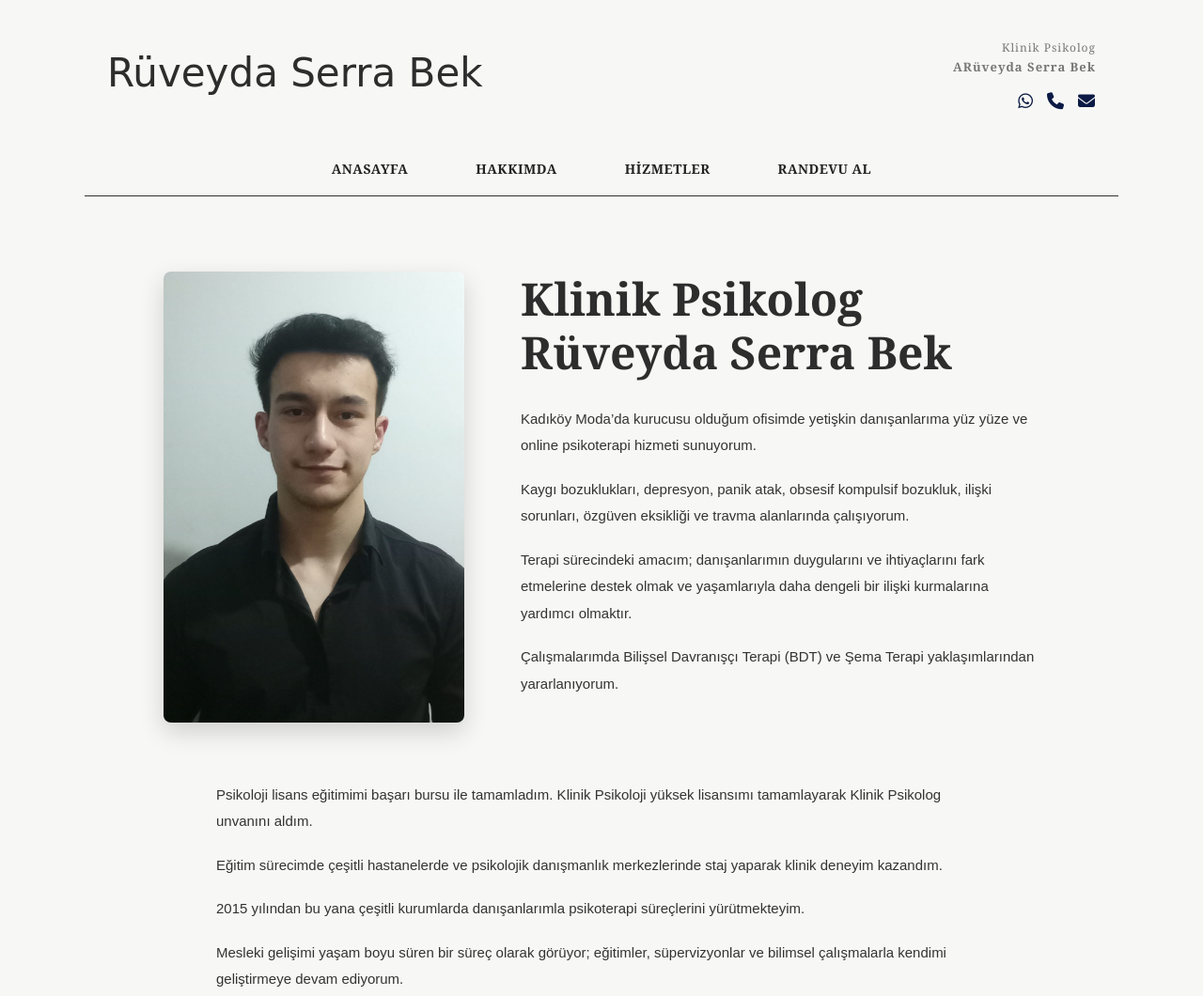
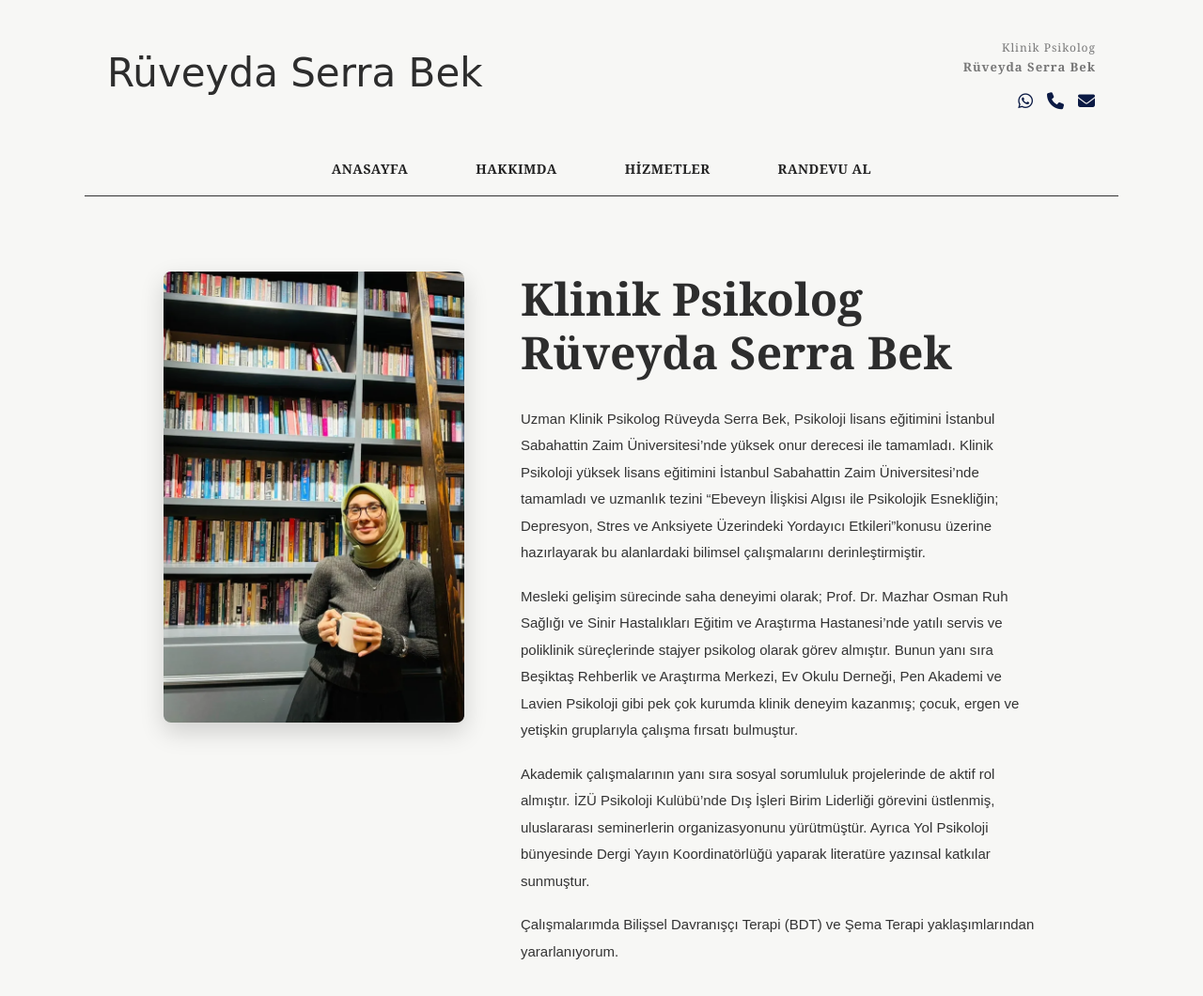
Before and after one commit to Aliiozaslann/psikolog-site, a website: page hakkimda.html in a window 1280 px wide. Shown: the top 1060 px of the page at 94% size. Drawn offline with Linux system fonts and the light colour scheme; no server answers.

Commit message:
Update site text

```diff
--- a/hakkimda.html
+++ b/hakkimda.html
@@ -23,7 +23,7 @@
 
     <div class="top-contact">
       <span>Klinik Psikolog</span>
-      <strong>ARüveyda Serra Bek</strong>
+      <strong>Rüveyda Serra Bek</strong>
 
       <div class="contact-icons">
         <a href="https://api.whatsapp.com/send/?phone=905447205080&text=Merhaba%2C+Klinik+Psikolog+Ali+%C3%96zaslan%27%C4%B1n+terapi+s%C3%BCreci+hakk%C4%B1nda+bilgi+almak+istiyorum.&type=phone_number&app_absent=0" target="_blank">
@@ -64,7 +64,7 @@
   <div class="about-grid">
 
     <div class="about-image">
-      <img id="about-image" src="assets/about.jpg" alt="Klinik Psikolog">
+      <img id="about-image" src="assets/a.png" alt="Klinik Psikolog">
     </div>
 
     <div class="about-text">
@@ -76,19 +76,15 @@
 
       <div id="about-short-texts">
         <p>
-          Kadıköy Moda’da kurucusu olduğum ofisimde yetişkin danışanlarıma
-          yüz yüze ve online psikoterapi hizmeti sunuyorum.
+          Uzman Klinik Psikolog Rüveyda Serra Bek, Psikoloji lisans eğitimini İstanbul Sabahattin Zaim Üniversitesi’nde yüksek onur derecesi ile tamamladı. Klinik Psikoloji yüksek lisans eğitimini İstanbul Sabahattin Zaim Üniversitesi’nde tamamladı ve uzmanlık tezini “Ebeveyn İlişkisi Algısı ile Psikolojik Esnekliğin; Depresyon, Stres ve Anksiyete Üzerindeki Yordayıcı Etkileri”konusu üzerine hazırlayarak bu alanlardaki bilimsel çalışmalarını derinleştirmiştir.
         </p>
 
         <p>
-          Kaygı bozuklukları, depresyon, panik atak, obsesif kompulsif bozukluk,
-          ilişki sorunları, özgüven eksikliği ve travma alanlarında çalışıyorum.
+          Mesleki gelişim sürecinde saha deneyimi olarak; Prof. Dr. Mazhar Osman Ruh Sağlığı ve Sinir Hastalıkları Eğitim ve Araştırma Hastanesi’nde yatılı servis ve poliklinik süreçlerinde stajyer psikolog olarak görev almıştır. Bunun yanı sıra Beşiktaş Rehberlik ve Araştırma Merkezi, Ev Okulu Derneği, Pen Akademi ve Lavien Psikoloji gibi pek çok kurumda klinik deneyim kazanmış; çocuk, ergen ve yetişkin gruplarıyla çalışma fırsatı bulmuştur.
         </p>
 
         <p>
-          Terapi sürecindeki amacım; danışanlarımın duygularını ve ihtiyaçlarını
-          fark etmelerine destek olmak ve yaşamlarıyla daha dengeli bir ilişki
-          kurmalarına yardımcı olmaktır.
+          Akademik çalışmalarının yanı sıra sosyal sorumluluk projelerinde de aktif rol almıştır. İZÜ Psikoloji Kulübü’nde Dış İşleri Birim Liderliği görevini üstlenmiş, uluslararası seminerlerin organizasyonunu yürütmüştür. Ayrıca Yol Psikoloji bünyesinde Dergi Yayın Koordinatörlüğü yaparak literatüre yazınsal katkılar sunmuştur.
         </p>
 
         <p>
```
